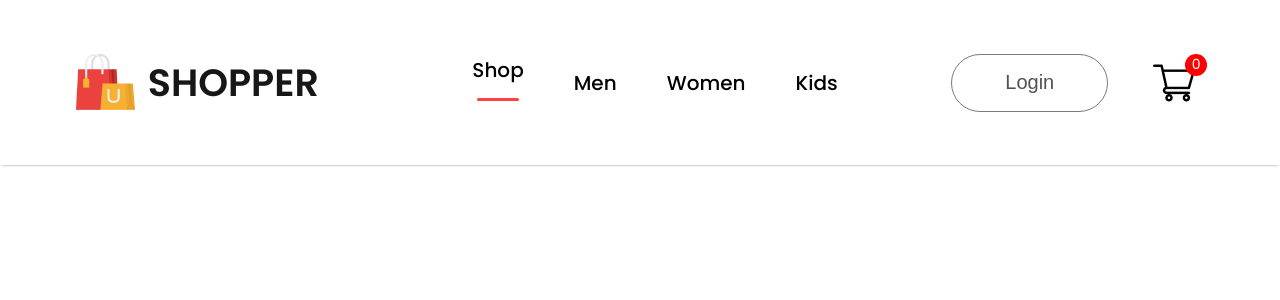
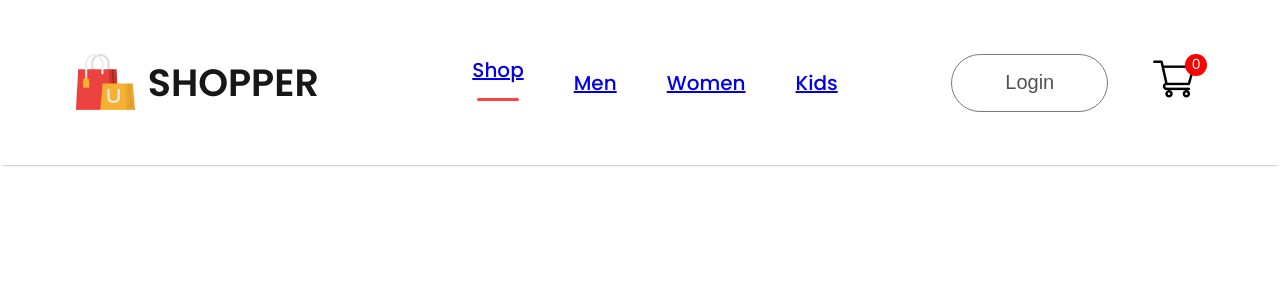
Before and after one commit to Norluciot/E-commerce, a React (Create React App) app: page / in a window 1280 px wide. Shown: the top 300 px of the page. Built offline with nearby package versions, Linux system fonts and the light colour scheme.

Commit message:
Route defined

```diff
--- a/src/App.js
+++ b/src/App.js
@@ -3,6 +3,9 @@
 import { BrowserRouter, Routes, Route } from "react-router-dom";
 import Shop from "./Pages/Shop";
 import ShopCategory from "./Pages/ShopCategory";
+import Product from "./Pages/Product";
+import Cart from "./Pages/Cart";
+import LoginSignUp from "./Pages/LoginSignUp";
 
 function App() {
   return (
@@ -10,10 +13,16 @@
       <BrowserRouter>
         <Navbar />
         <Routes>
-          <Route path="/" element={<Shop/>} />
-          <Route path="/mens" element={<ShopCategory category="men"/>} />
-          <Route path="/womes" element={<ShopCategory category="women"/>} />
-          <Route path="/kids" element={<ShopCategory category="kid"/>} />
+          <Route path='/' element={<Shop/>} />
+          <Route path='/mens' element={<ShopCategory category="men"/>} />
+          <Route path='/womens' element={<ShopCategory category="women"/>} />
+          <Route path='/kids' element={<ShopCategory category="kid"/>} />
+          <Route path='/product' element={<Product/>}>
+            <Route path=':productId' element={<Product/>}/>
+          </Route>
+          <Route path='/cart' element={<Cart/>} />
+          <Route path='/login' element={<LoginSignUp/>} />
+
         </Routes>
 
       </BrowserRouter>
--- a/src/Components/Navbar/Navbar.jsx
+++ b/src/Components/Navbar/Navbar.jsx
@@ -2,6 +2,7 @@
 import "./Navbar.css";
 import logo from "../Assets/logo.png";
 import cart_icon from "../Assets/cart_icon.png";
+import { Link } from "react-router-dom";
 
 const Navbar = () => {
 
@@ -15,14 +16,14 @@
         <p>SHOPPER</p>
       </div>
       <ul className="nav-menu">
-        <li onClick={()=>{setMenu("shop")}}>Shop {menu==="shop"?<hr/>:<></>}</li>
-        <li onClick={()=>{setMenu("mens")}}>Men {menu==="mens"?<hr/>:<></>}</li>
-        <li onClick={()=>{setMenu("womens")}}>Women {menu==="womens"?<hr/>:<></>}</li>
-        <li onClick={()=>{setMenu("kids")}}>Kids {menu==="kids"?<hr/>:<></>}</li>
+        <li onClick={()=>{setMenu("shop")}}><Link to='/'>Shop</Link>{menu==="shop"?<hr/>:<></>}</li>
+        <li onClick={()=>{setMenu("mens")}}><Link to='/mens'>Men</Link>{menu==="mens"?<hr/>:<></>}</li>
+        <li onClick={()=>{setMenu("womens")}}><Link to='/womens'>Women</Link>{menu==="womens"?<hr/>:<></>}</li>
+        <li onClick={()=>{setMenu("kids")}}><Link to='/kids'>Kids</Link>{menu==="kids"?<hr/>:<></>}</li>
       </ul>
       <div className="nav-login-cart">
-        <button>Login</button>
-        <img src={cart_icon} alt="" />
+        <Link to='/login'><button>Login</button></Link>
+        <Link to='/cart'><img src={cart_icon} alt="" /></Link>
         <div className="nav-cart-count">0</div>
       </div>
     </div>
```
